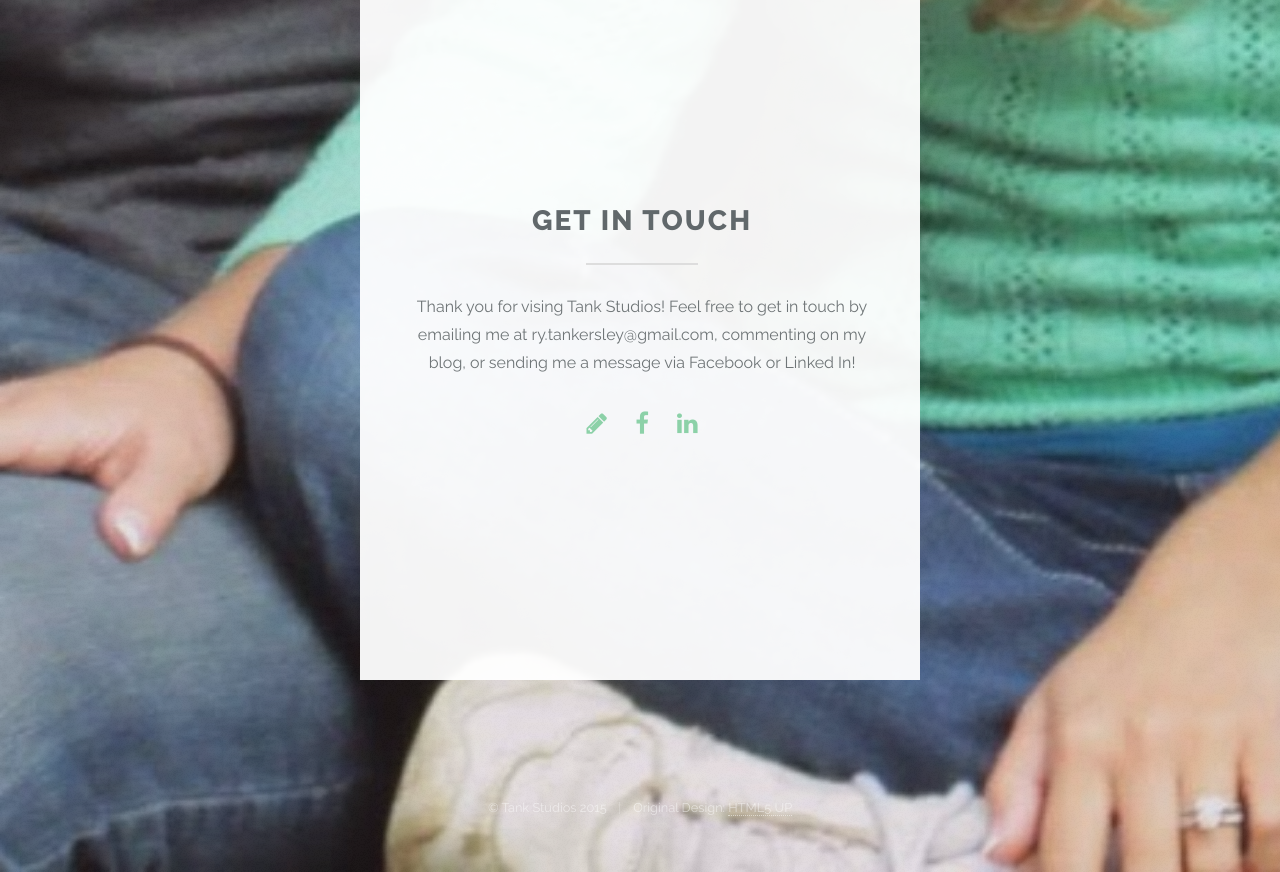
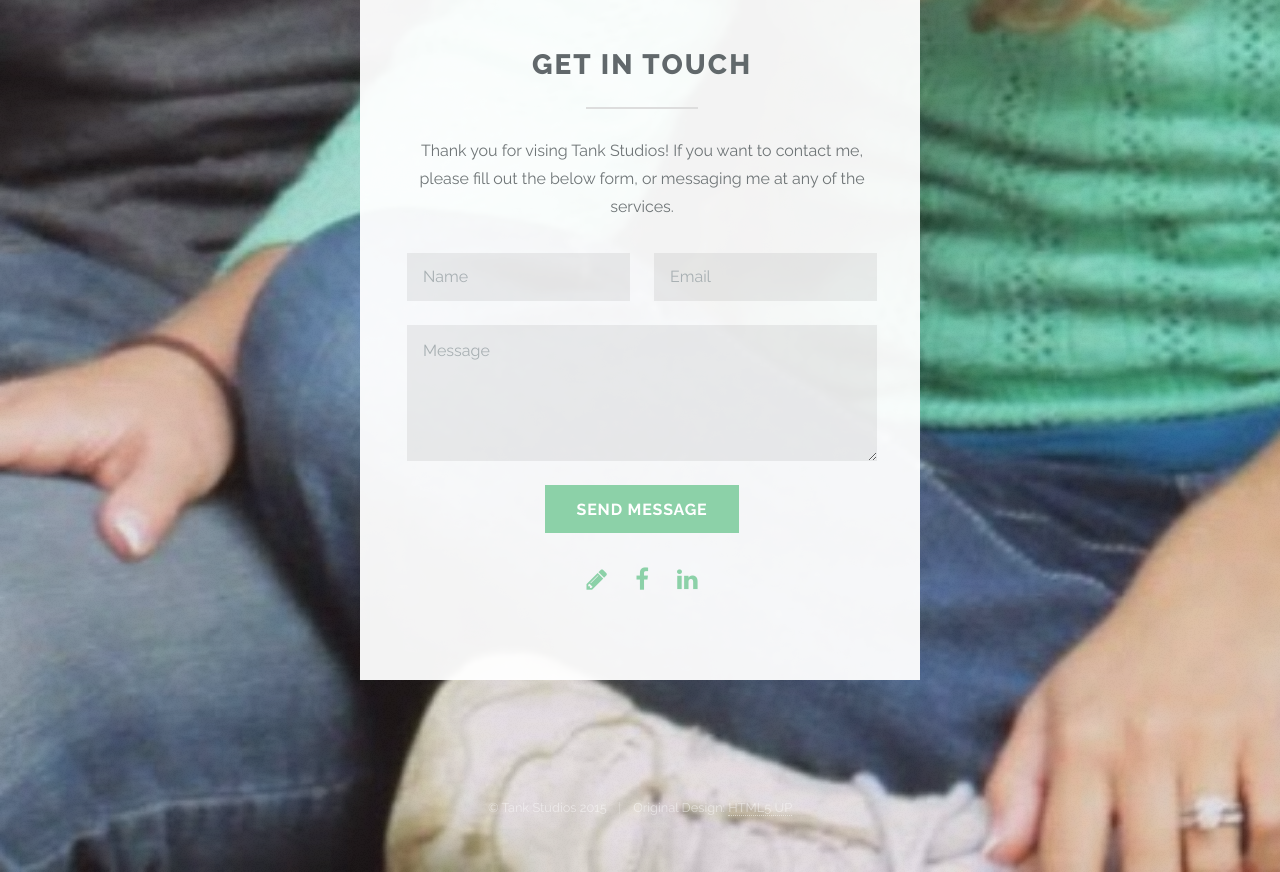
Before and after one commit to RyanTankersley/RyanTankersley.github.io, a plain HTML site: page index.html in a window 1280 px wide. Shown: the part 2440-3312 px from the top of the page. Drawn offline with Linux system fonts and the light colour scheme; files whose address does not match are found by name.

Commit message:
Added contact form

```diff
--- a/index.html
+++ b/index.html
@@ -87,7 +87,19 @@ The most important part of my life is my walk with Jesus Christ. Since committin
 						<header class="major">
 							<h2>Get In Touch</h2>
 						</header>
-						<p>Thank you for vising Tank Studios!  Feel free to get in touch by emailing me at ry.tankersley@gmail.com, commenting on my blog, or sending me a message via Facebook or Linked In!</p>
+						<p>Thank you for vising Tank Studios!  If you want to contact me, please fill out the below form, or messaging me at any of the services.</p>
+						<form method="post" action="//formspree.io/ry.tankersley@gmail.com">
+						<div class="row uniform">
+							<div class="6u 12u$(xsmall)"><input type="text" name="name" id="name" placeholder="Name" /></div>
+							<div class="6u$ 12u$(xsmall)"><input type="email" name="email" id="email" placeholder="Email" /></div>
+							<div class="12u$"><textarea name="message" id="message" placeholder="Message" rows="4"></textarea></div>
+							<div class="12u$">
+								<ul class="actions">
+									<li><input type="submit" value="Send Message" class="special" /></li>
+								</ul>
+							</div>
+						</div>
+					</form>
 						<ul class="icons">
 							<li><a href="http://blog.tankstudios.net/" class="icon alt fa-pencil"><span class="label">Tank Studios Blog</span></a></li>
 							<li><a href="https://www.facebook.com/ryan.tankersley.96" class="icon alt fa-facebook"><span class="label">Facebook</span></a></li>
```
